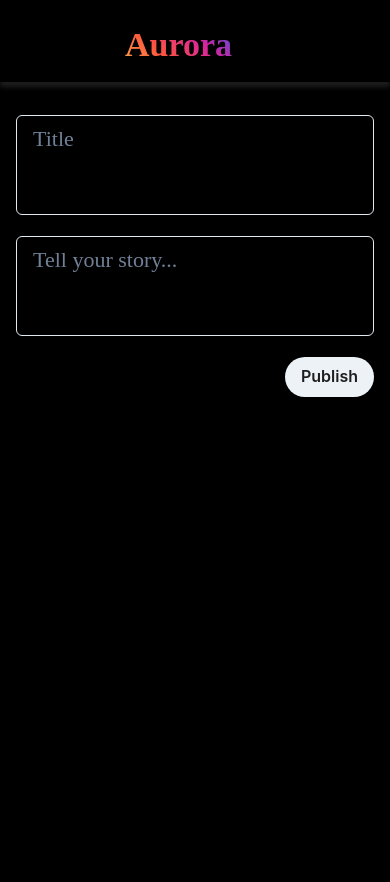
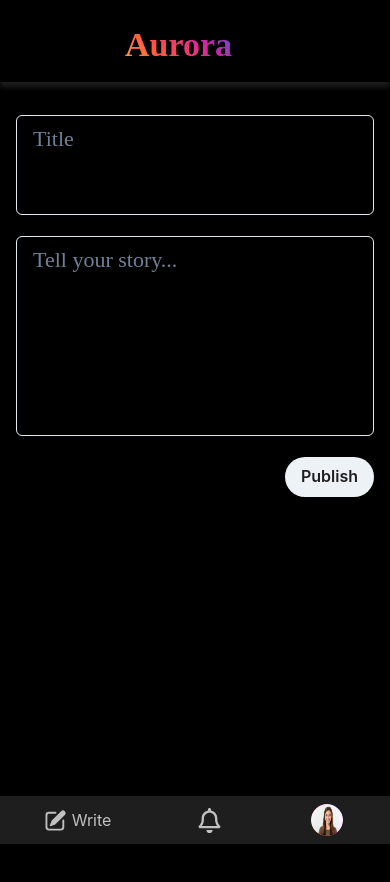
Before and after one commit to Nasreen027/Katchup, a React (Vite) app: page /new-post in a window 390 px wide. Shown: the top 882 px of the page. Built offline with nearby package versions, Linux system fonts and the light colour scheme; no server answers.

Commit message:
mobile header fixed

```diff
--- a/src/Layout/MainLayout.jsx
+++ b/src/Layout/MainLayout.jsx
@@ -1,11 +1,14 @@
 import React from "react";
 import { Outlet } from "react-router-dom";
-import { Box } from "@chakra-ui/react";
+import { Box, useMediaQuery } from "@chakra-ui/react";
 import Header from "../components/Header";
 import Footer from "../components/Footer";
 import styled from "styled-components";
+import CustomTabs from "../components/Tabs";
 
 const MainLayout = () => {
+  const [isLargerThanMd] = useMediaQuery("(min-width: 48em)");
+
   // const CustomContainer = styled.div`
   //   width: 80%;
   //   margin: 0 auto;
@@ -32,7 +35,8 @@
           <Outlet />
         </ContentWrapper>
       </Box>
-      <Footer />
+      {/* {!isLargerThanMd && <CustomTabs/> } */}
+      {isLargerThanMd && <Footer /> }
     </>
   );
 };
--- a/src/components/Footer.jsx
+++ b/src/components/Footer.jsx
@@ -1,5 +1,6 @@
 import { Box, Text } from '@chakra-ui/react';
 import React from 'react';
+import { colors } from '../theme/colors';
 
 const Footer = () => {
   return (
@@ -11,7 +12,7 @@
       py={4}
       // bg="#fff"
     >
-      <Text textAlign="center" color="black">
+      <Text textAlign="center" color={colors?.text?.primary}>
         © All Rights Reserved | Aurora | Developed by Nasreen.
       </Text>
     </Box>
--- a/src/components/Header.jsx
+++ b/src/components/Header.jsx
@@ -47,7 +47,7 @@
           justifyContent={"space-between"} alignItems={"center"} w={190}>
           <NavLink to={AuthenticatedRoutesNames.NewPost}>
             <Flex>
-              <Icon fontSize={25} mr={1} as={customIcons.write}  />
+              <Icon fontSize={25} mr={1} as={customIcons.write} />
               <Text>Write</Text>
             </Flex>
           </NavLink>
@@ -129,6 +129,50 @@
           </Box>
         </Flex>
       </Flex>
+
+      {/* Bottom Mobile Header */}
+      <Flex
+        position="fixed"
+        bottom="0"
+        left="0"
+        right="0"
+        bg={colors.bg.primary}
+        color={colors.text.primary}
+        boxShadow="0 -2px 5px rgba(0, 0, 0, 0.2)"
+        display={{ base: "flex", md: "none" }} // Show on mobile only
+        justifyContent="space-around"
+        alignItems="center"
+        paddingY={2}
+        zIndex={10}
+      >
+        <NavLink to={AuthenticatedRoutesNames.NewPost}>
+          <Flex>
+            <Icon fontSize={25} mr={1} as={customIcons.write} />
+            <Text>Write</Text>
+          </Flex>
+        </NavLink>
+        <NavLink to={AuthenticatedRoutesNames.NewPost}>
+          <Flex>
+            <Icon fontSize={25} mr={1} as={customIcons.bell} />
+          </Flex>
+        </NavLink>
+        <Box
+          cursor={"pointer"}
+          overflow={"hidden"}
+          background={colors.bg.accent}
+          justifyContent={"center"}
+          alignItems={"center"}
+          borderRadius={50}
+          mr={1}
+        >
+          <Image
+            w="2rem"
+            h="2rem"
+            borderRadius="full"
+            src={ProfilePic} onClick={onOpen} />
+          <CustomDrawer isOpen={isOpen} onClose={onClose} mode={'profile'} />
+        </Box>
+      </Flex>
     </>
   );
 }
--- a/src/components/NewPost.jsx
+++ b/src/components/NewPost.jsx
@@ -28,7 +28,7 @@
             overflow="hidden"
             whiteSpace="normal"
             width="100%"
-            height={{ base: "100px", md: "200px" }}
+            height={{ base: "6.25rem", md: "12.5rem" }}
             resize="none"
           />
           {title}
@@ -53,7 +53,7 @@
             overflow="hidden"
             whiteSpace="normal"
             width="100%"
-            height={{ base: "100px", md: "200px" }}
+            height={"12.5rem"}
             resize="none"
           />
         </Box>
--- a/src/components/SinglePost.jsx
+++ b/src/components/SinglePost.jsx
@@ -24,7 +24,7 @@
   return (
     <Card
       w={"48.5rem"}
-      h={"15rem"}
+      h={{base:"23rem",md:"15rem"}}
       p="1.5rem"
       borderRadius="md"
       bg={colors.bg.primary}
--- /dev/null
+++ b/src/components/Tabs.jsx
@@ -0,0 +1,34 @@
+import { SimpleGrid, Tabs, TabList, TabPanels, Tab, TabPanel } from "@chakra-ui/react";
+import { LuFolder, LuUser } from "react-icons/lu";
+import { colors } from "../theme/colors";
+
+// const variants = ["line", "enclosed", "enclosed-colored", "soft-rounded", "solid-rounded", "unstyled"];
+
+const CustomTabs = () => {
+  return (
+    <SimpleGrid gap="14" width="100%" color={colors?.text?.primary}>
+        <Tabs variant={"plain"}>
+          <TabList display={'flex'} justifyContent={'center'}>
+            <Tab>
+              <LuUser />
+              Members
+            </Tab>
+            <Tab>
+              <LuFolder />
+              Projects
+            </Tab>
+            <Tab>
+              Settings
+            </Tab>
+          </TabList>
+          <TabPanels>
+            <TabPanel>Manage your team members</TabPanel>
+            <TabPanel>Manage your projects</TabPanel>
+            <TabPanel>Manage your tasks for freelancers</TabPanel>
+          </TabPanels>
+        </Tabs>
+    </SimpleGrid>
+  );
+};
+
+export default CustomTabs;
```
Lines whose indentation alone changed are shown as unchanged.
